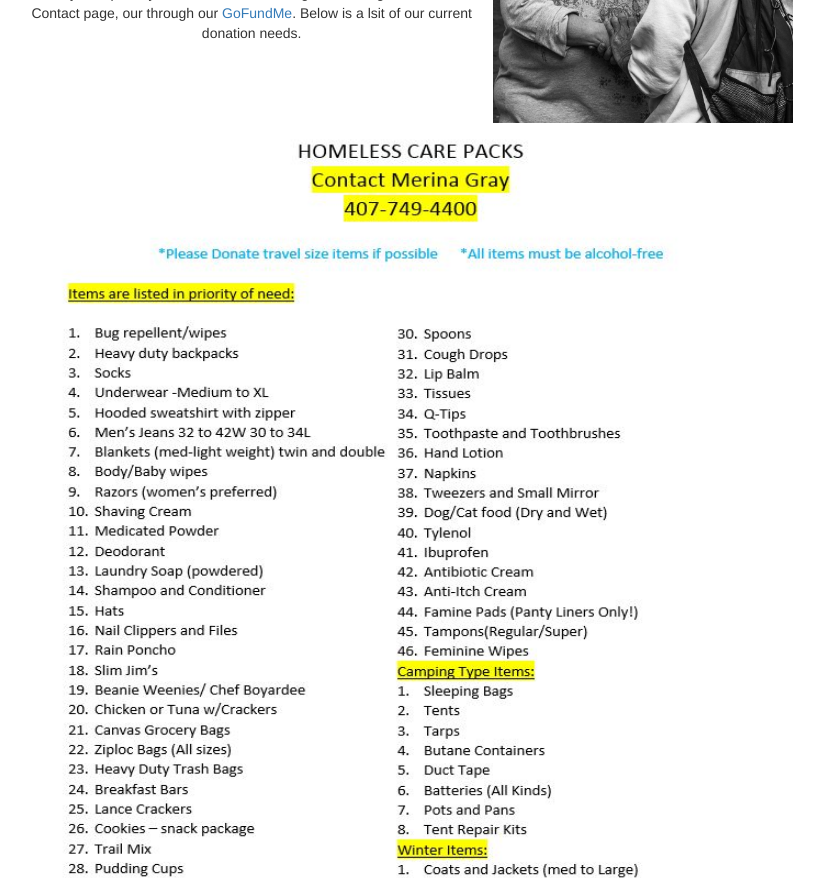
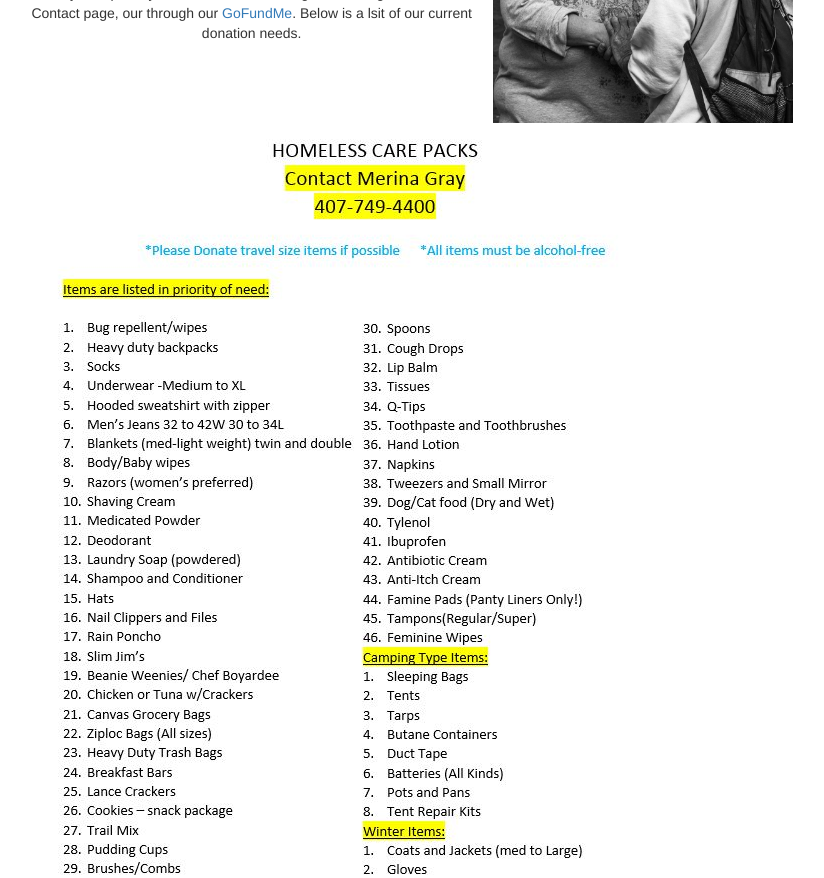
Before and after one commit to sbeauge/Homeless-Ministry-Site, a plain HTML site: page html/about.html in a window 1280 px wide. Shown: the part 860-1738 px from the top of the page, without its empty margins (45-869 px from the left). Drawn offline with nearby package versions, Linux system fonts and the light colour scheme.

Commit message:
Update about.html

```diff
--- a/html/about.html
+++ b/html/about.html
@@ -112,7 +112,7 @@
 				where they can come and wash their clothes, keep their belongings in lockers, and aid them in filling out their ID's or Social Secuirty Cards.
 				The Merina Gray Homeless Ministry accepts any and all donations through contacting Merina on our Contact page, our through our
 				<a href="https://www.gofundme.com/2hvemf6s">GoFundMe</a>. Below is a lsit of our current donation needs.
-				<img src ="../Images/List.JPG" style="float: left; margin-bottom: 20px;" title="Donation_list" alt="Donation_List" width="800" height="900" />
+				<img src ="../Images/List.JPG" style="float: left; margin-bottom: 20px;" title="Donation_list" alt="Donation_List"/>
 
 
 
```
